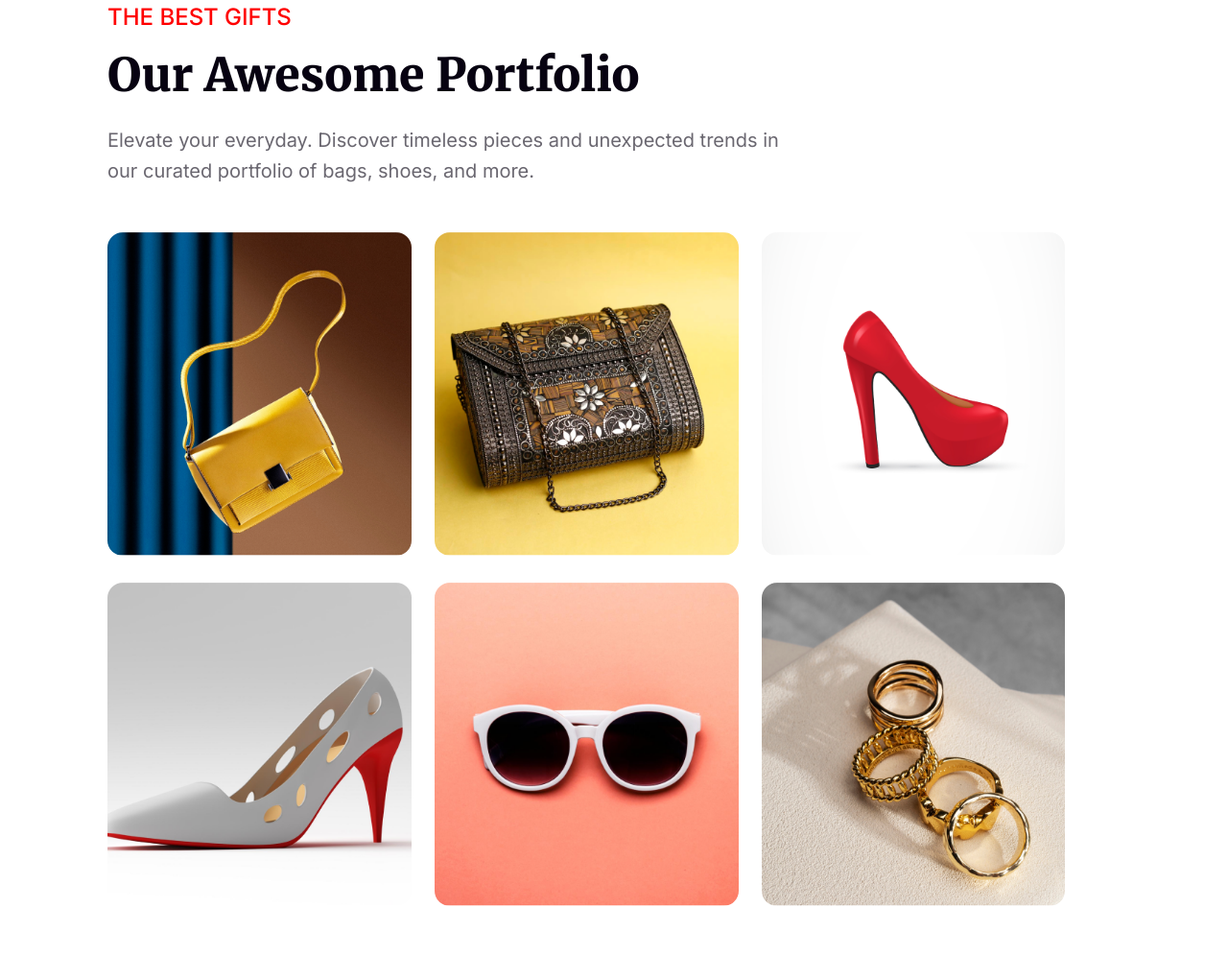
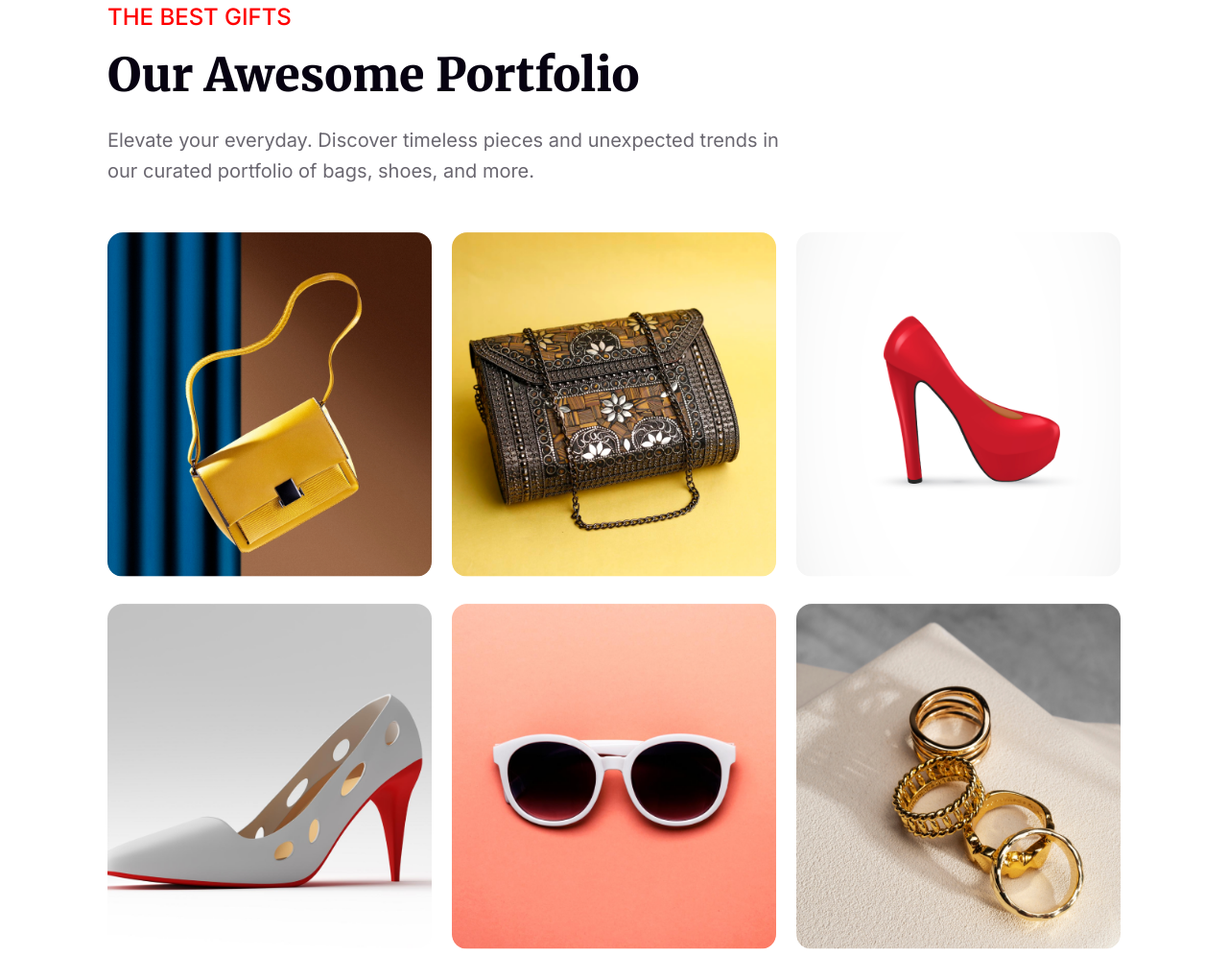
Before and after one commit to siam02/new-year-new-mission-2024, a plain HTML site: page index.html in a window 1280 px wide. Shown: the part 4953-5949 px from the top of the page at 96% size. Drawn offline with Linux system fonts and the light colour scheme.

Commit message:
Portfolio alignment fixed

```diff
--- a/styles/promotional.css
+++ b/styles/promotional.css
@@ -280,11 +280,13 @@ main section {
 .portfolio-item-container {
     display: flex;
     flex-wrap: wrap;
-    gap: 24px;
+    justify-content: space-between;
+    gap: 24px 15px;
 }
 
 .portfolio-item{
-    width: 30%;
+    width: 32%;
+    max-width: 424px;
 }
 
 .portfolio-item img {
```
